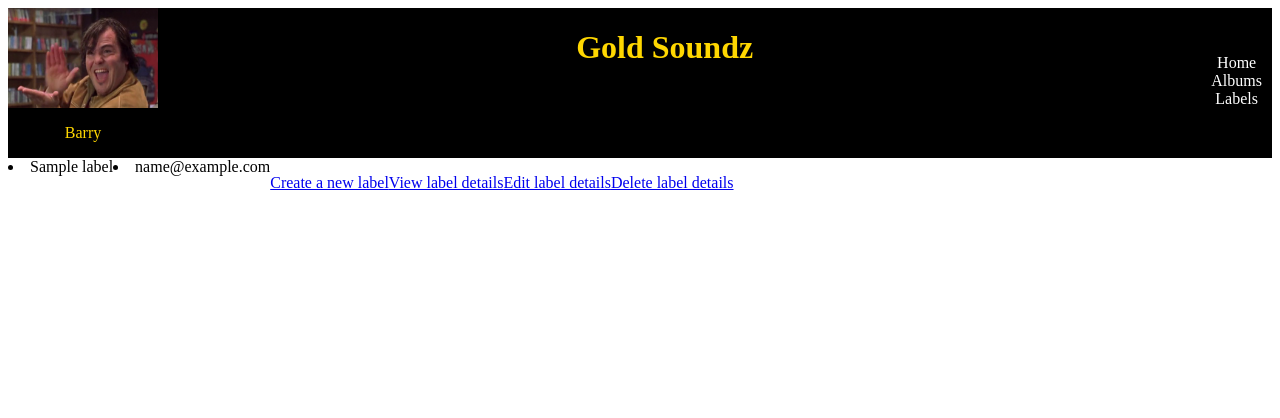
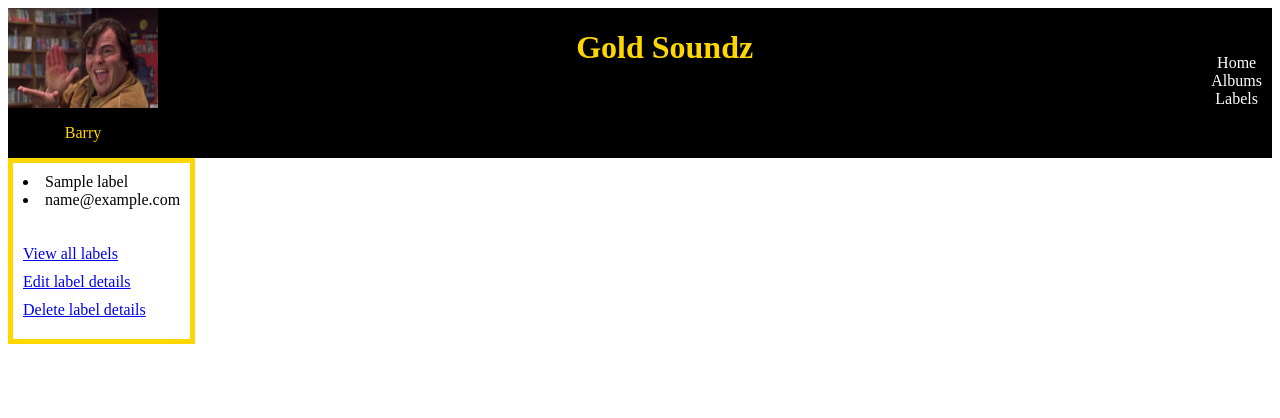
Before and after one commit to RatBoyJim/GoldSoundz, a Flask app: page /labels/1/show in a window 1280 px wide. Shown: the top 418 px of the page. Run offline with Flask 2, Linux system fonts and the light colour scheme; a database or web service that is not in the repository returns one stand-in record (values such as "Sample title"); some libraries are stand-ins or nearby versions.

Commit message:
label styling done

```diff
--- a/static/css/style.css
+++ b/static/css/style.css
@@ -79,6 +79,11 @@ header > ul > li > a:link {
   padding: 10px;
   line-height: 18px;
   margin-bottom: 10px;
+  margin-right: 20px;
+}
+
+.label-container > a {
+  margin-bottom: 10px;
 }
 
 #content {
--- a/templates/index.html
+++ b/templates/index.html
@@ -2,4 +2,5 @@
 
 {% block content %}
 <a href="/albums/new">Create new album entry</a>
+<a href="/labels/new">Create a new label</a>
 {% endblock content %}
--- a/templates/labels/show.html
+++ b/templates/labels/show.html
@@ -1,14 +1,13 @@
 {% extends 'base.html' %}
 
 {% block content %}
-
+<section class=label-container>
     <li>{{ label.name }}</li>
     <li>{{ label.email }}</li>
     <br>
     <br>
-<p><a href="/labels/new">Create a new label</a></p>
-<p><a href="/labels/{{label.id}}/show">View label details</a></p>
-<p><a href="/labels/{{label.id}}/edit">Edit label details</a></p>
-<p><a href="/labels/{{label.id}}/delete">Delete label details</a></p>
-
+<a href="/labels">View all labels</a>
+<a href="/labels/{{label.id}}/edit">Edit label details</a>
+<a href="/labels/{{label.id}}/delete">Delete label details</a>
+</section>
 {% endblock %}
```
Also changed, not shown: templates/albums/show.html (+23 -21 lines), templates/labels/index.html (+3 -4 lines).
